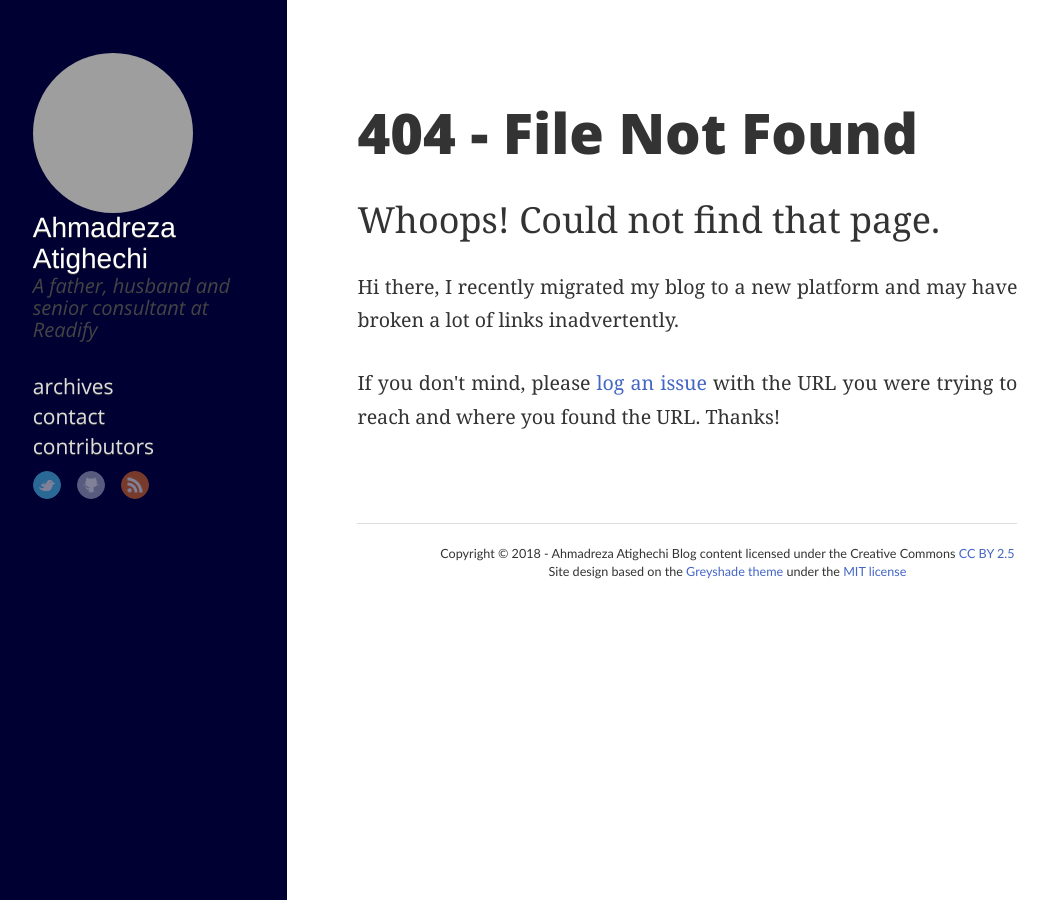
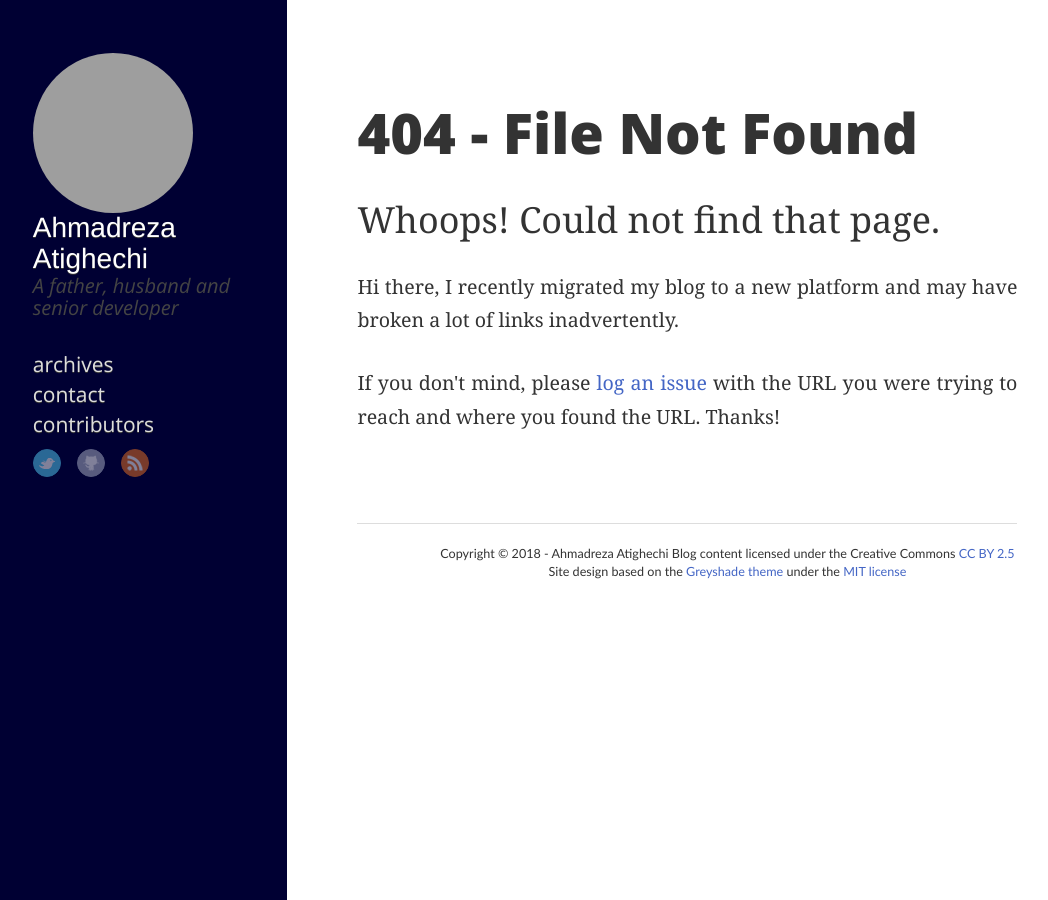
Before and after one commit to ahmad2x4/ahmadreza.com, a Jekyll site: the page built from 404.html, in a window 1280 px wide. Shown: the whole page, without its empty margins (7-1055 px from the left). Built offline with Jekyll 4.4.1, drawn with Linux system fonts in a browser that asks for light colours; nearby versions of some CDN libraries; comment, search, counter and statistics services are not loaded; grey boxes are pictures that could not be loaded.

```diff
--- a/Gemfile
+++ b/Gemfile
@@ -1,6 +1,6 @@
 source 'https://rubygems.org'
 gem 'github-pages'
-gem 'redcarpet', '~> 3.0.0'
+gem 'jekyll-gist'
 
 group :test do
   gem "html-proofer"
--- a/_config.yml
+++ b/_config.yml
@@ -2,10 +2,10 @@
 # Blog Settings
 #
 author: Ahmadreza Atighechi
-description: "I'm a father, husband and senior consultant at Readify, specialist in Microsoft Stack and passionate about Application Lifecycle Management"
+description: "I'm a father, husband and senior developer at Readify, specialist in Microsoft Stack and passionate about Application Lifecycle Management"
 url: "http://www.ahmadreza.com"
 title: Ahmadreza Atighechi
-subtitle: "A father, husband and senior consultant at Readify"
+subtitle: "A father, husband and senior developer"
 gravatar_url: https://s.gravatar.com/avatar/594a1968ec6013d96fb16b6040ed2da8?s=200
 subscribe_rss: http://feeds.feedburner.com/ahmadreza
 
@@ -33,16 +33,13 @@ google_analytics_tracking_id: UA-4419700-1
 # Jekyll Settings
 #
 markdown: kramdown
-redcarpet:
-  extensions: ["tables"]
 permalink: /:year/:month/:title/
-paginate: 5
+paginate: 20
 paginate_path: "page/:num"
 category_dir: categories
 
-gems:
+plugins:
   - jekyll-redirect-from
   - jekyll-sitemap
   - jekyll-paginate
-  - redcarpet
   - jekyll-gist
```
Also changed, not shown: Gemfile.lock, 1 other file.
